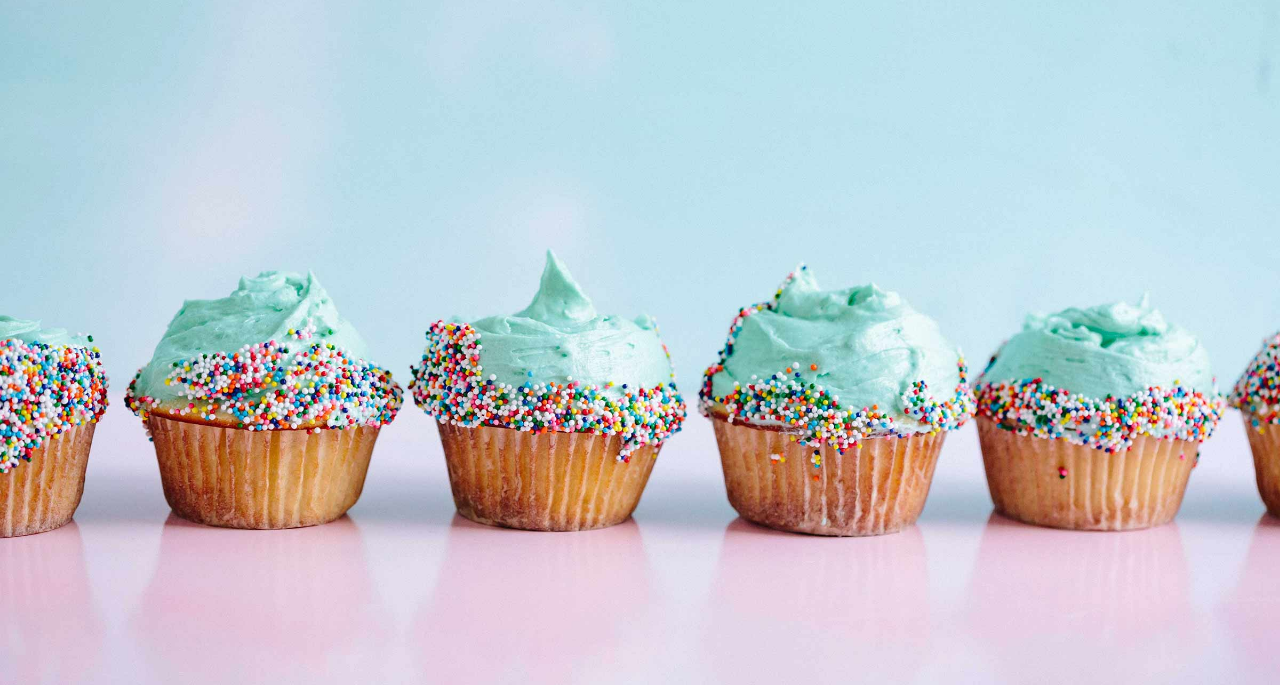
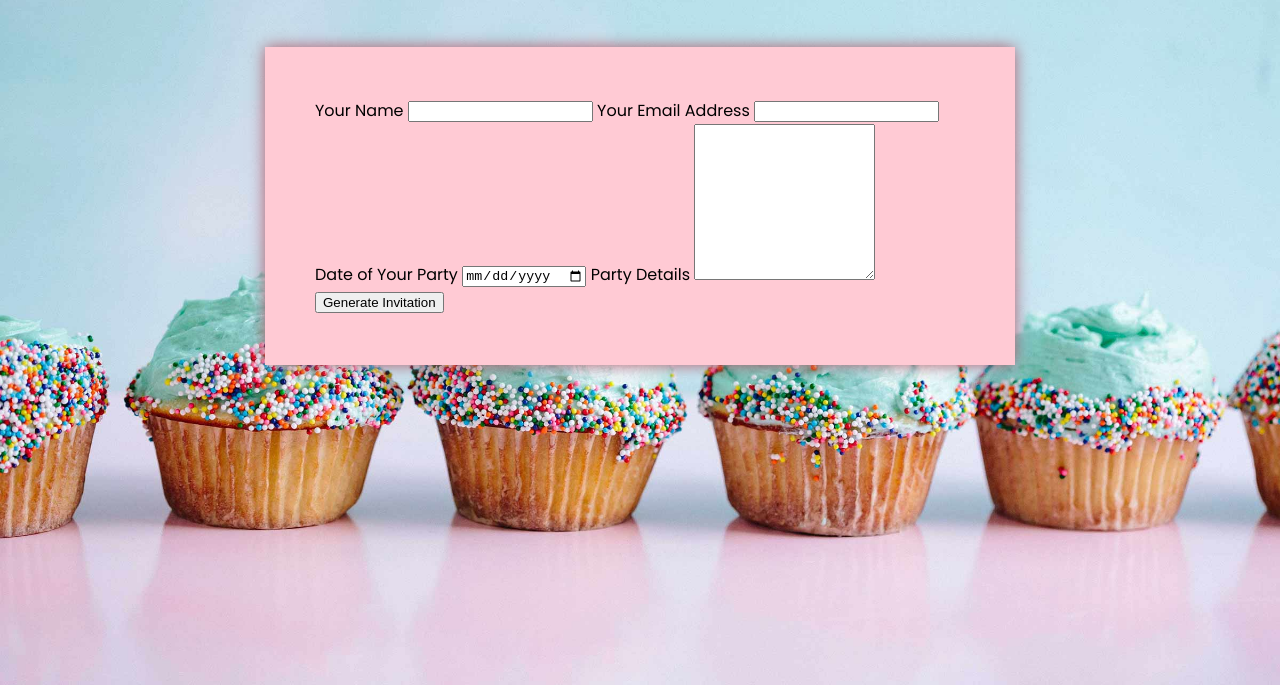
Before and after one commit to CFA-PAP-2025-Fall-L3-G1/lesson-05-tanay, a plain HTML site: page index.html in a window 1280 px wide. Shown: the part 147-832 px from the top of the page. Drawn offline with Linux system fonts and the light colour scheme.

Commit message:
Finished In-Class

```diff
--- a/index.html
+++ b/index.html
@@ -18,7 +18,21 @@
 <body>
     <main>
         <h1>Birthday Party Invitation Generator</h1>
+        <form method="POST" action="https://formsubmit.co/tanay.boda@digitalskillsforall.org" id="bday-form">
+            <label for="sender-name"> Your Name </label>
+            <input type="text" id="sender-name" name="Sender's Name">
 
+            <label for="sender-email"> Your Email Address </label>
+            <input type="email" id="sender-email" name="Sender's Email">
+
+            <label for="party-date"> Date of Your Party</label>
+            <input type="date" id="party-date" name="Party's Date">
+
+            <label for="party-details"> Party Details </label>
+            <textarea id="party-details" rows="10" name="Party's Details"></textarea>
+
+            <input type="submit" value="Generate Invitation" class="button" >
+        </form>
     </main>
 </body>
 
```
